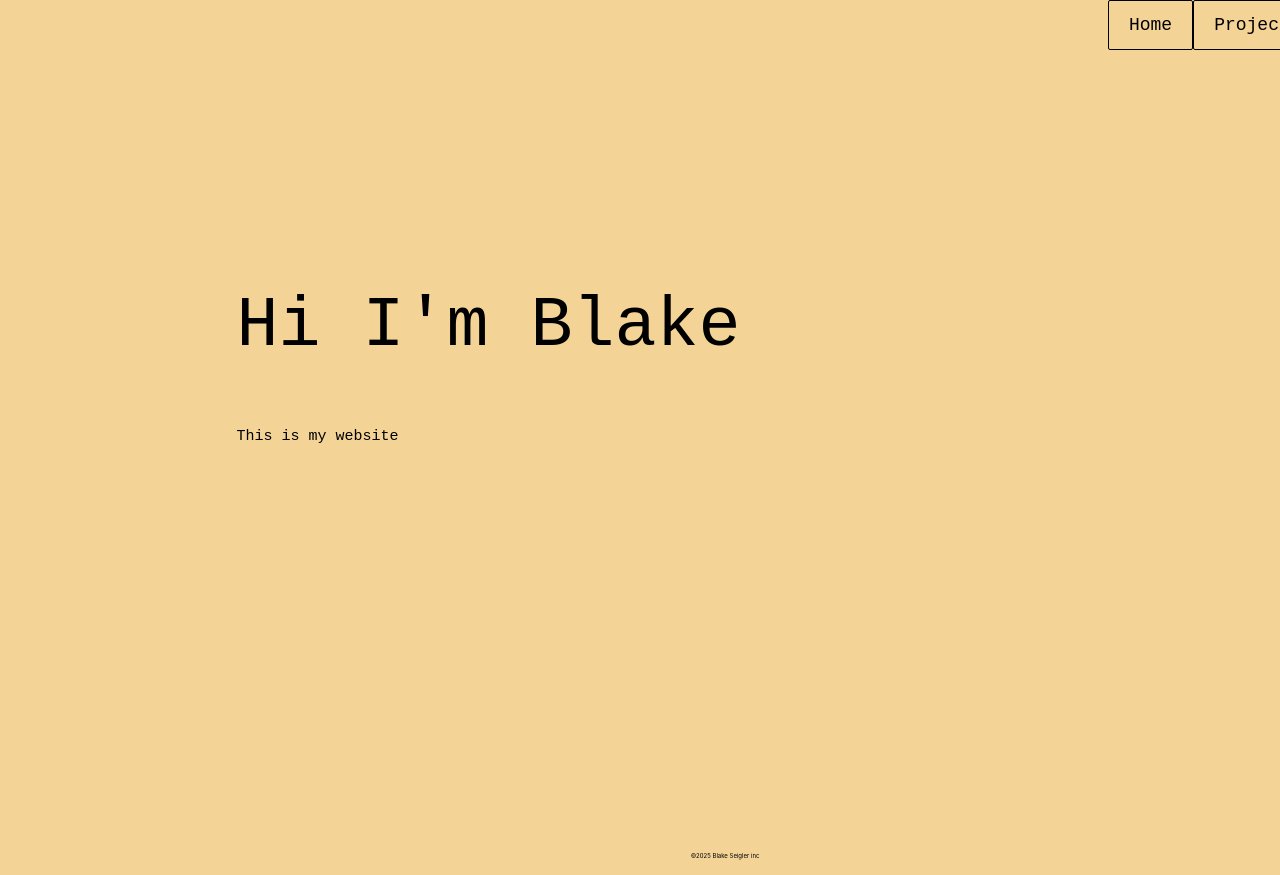
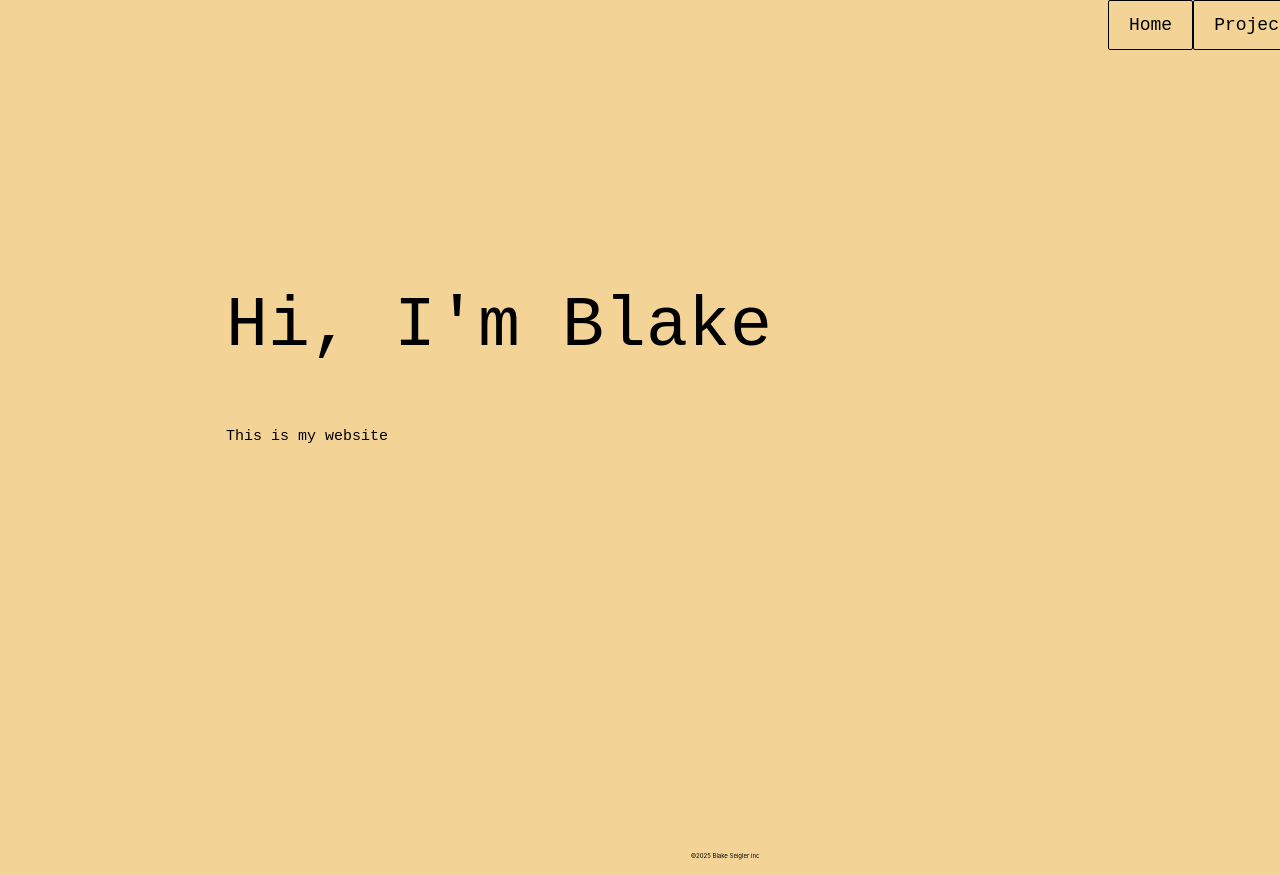
Before and after one commit to BlakeSeigler/personalWebsite, a React (Create React App) app in the folder frontend/: page / in a window 1280 px wide. Shown: the top 875 px of the page. Built offline with nearby package versions, Linux system fonts and the light colour scheme.

Commit message:
comma added, just for jack

```diff
--- a/frontend/src/Home.js
+++ b/frontend/src/Home.js
@@ -10,7 +10,7 @@ function Home() {
       </header>
       <body>
         <div className="main-text">
-            <h1>Hi I'm Blake</h1>
+            <h1>Hi, I'm Blake</h1>
             <h3>This is my website</h3>
         </div>
       </body>
```
